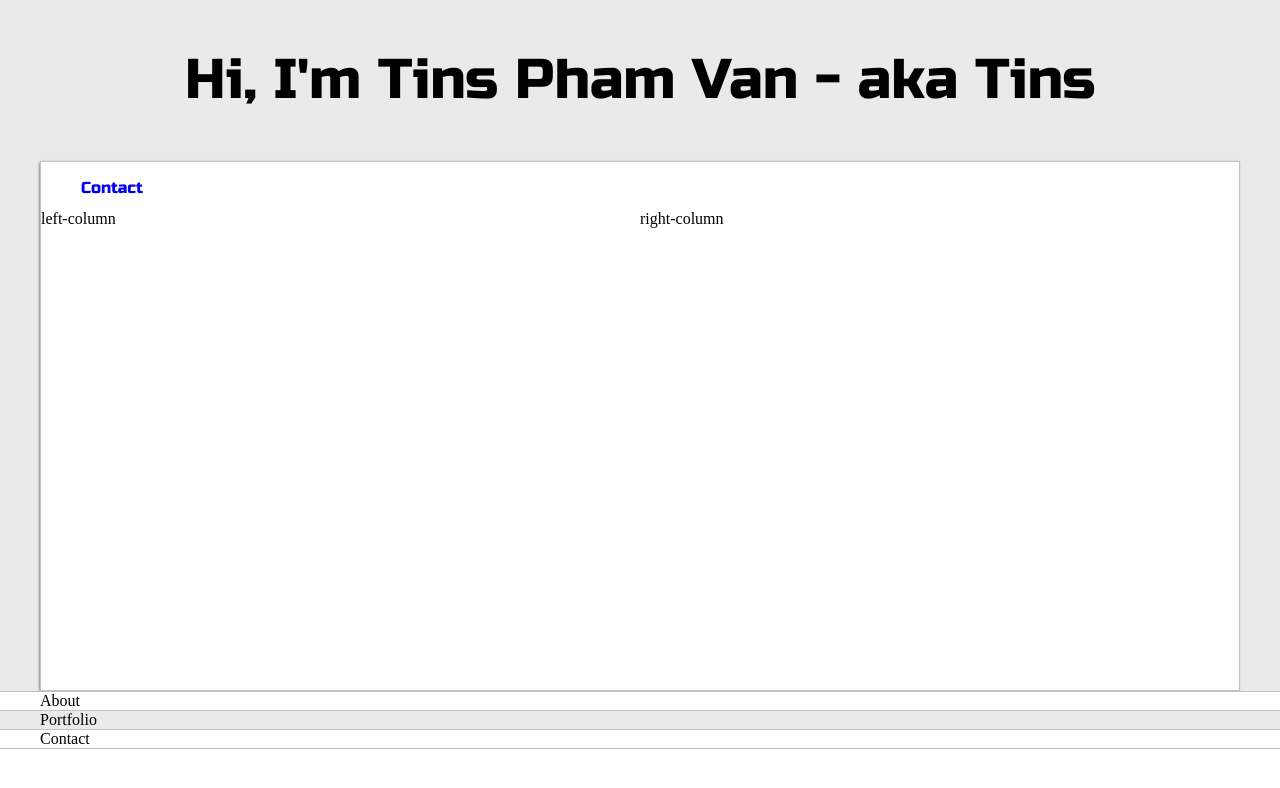
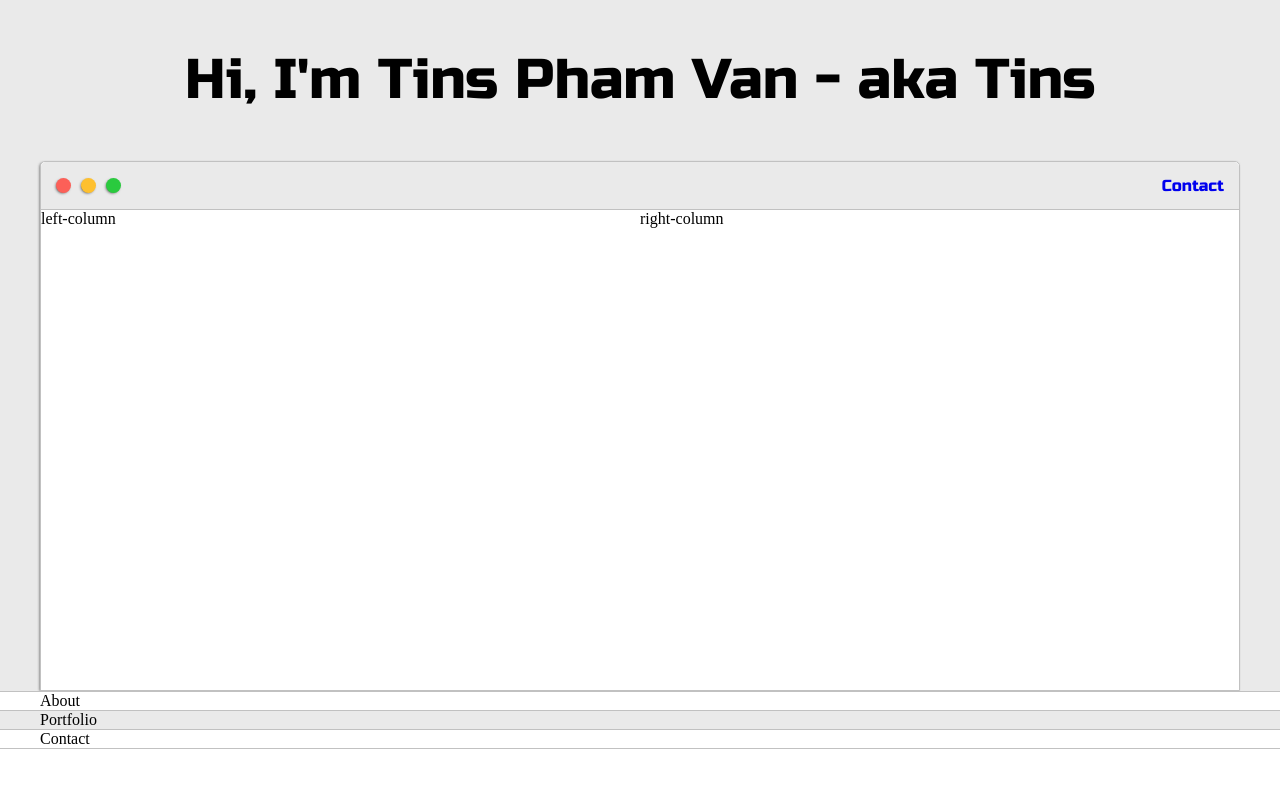
Before and after one commit to tinspham209/portfolio, a React (Create React App) app: page / in a window 1280 px wide. Shown: the top 788 px of the page. Built offline with nearby package versions, Linux system fonts and the light colour scheme.

Commit message:
Style for navigation

```diff
--- a/src/components/intro/style.css
+++ b/src/components/intro/style.css
@@ -1,6 +1,7 @@
 .intro-wrapper {
 	background-color: var(--secondary-color);
 	border: 1px solid var(--border-color);
+	border-radius: 5px 5px 0 0;
 	-webkit-box-shadow: -1px 1px 3px -1px rgba(0, 0, 0, 0.75);
 	-moz-box-shadow: -1px 1px 3px -1px rgba(0, 0, 0, 0.75);
 	box-shadow: -1px 1px 3px -1px rgba(0, 0, 0, 0.75);
@@ -13,6 +14,54 @@
 
 .nav-wrapper {
 	grid-area: nav-wrapper;
+
+	background-color: var(--main-color);
+	border-bottom: 1px solid var(--border-color);
+	border-radius: 5px 5px 0 0;
+
+	display: flex;
+	justify-content: space-between;
+	align-items: center;
+}
+
+.dots-wrapper {
+	padding: 10px;
+	display: flex;
+}
+
+.browser-dot {
+	height: 15px;
+	width: 15px;
+	margin: 5px;
+	background-color: black;
+
+	border-radius: 50%;
+	-webkit-box-shadow: -1px 1px 3px -1px rgba(0, 0, 0, 0.75);
+	-moz-box-shadow: -1px 1px 3px -1px rgba(0, 0, 0, 0.75);
+	box-shadow: -1px 1px 3px -1px rgba(0, 0, 0, 0.75);
+}
+
+#dot-1 {
+	background-color: #fc6058;
+}
+
+#dot-2 {
+	background-color: #fec02f;
+}
+
+#dot-3 {
+	background-color: #2aca3e;
+}
+
+#navigation {
+	margin: 0;
+	padding: 10px;
+}
+
+#navigation li {
+	display: inline-block;
+	margin-right: 5px;
+	margin-left: 5px;
 }
 
 .left-column {
```
